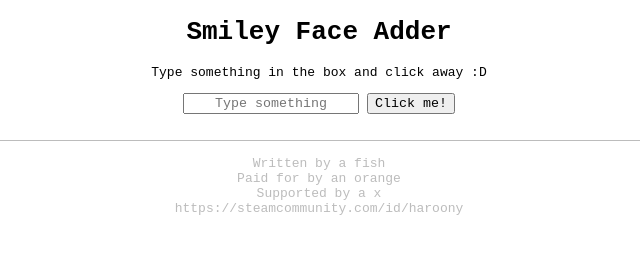
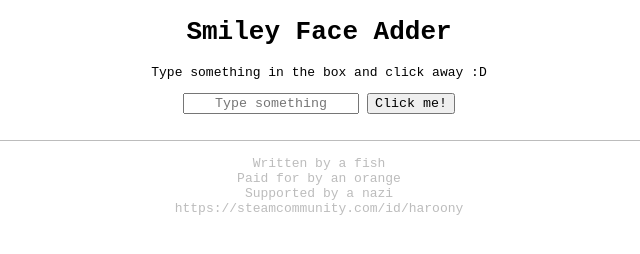
Before and after one commit to Gamer51997/smiley-face-adder, a plain HTML site: page site/index.html in a window 1280 px wide. Shown: the full height of the page, 321-961 px from the left. Drawn offline with Linux system fonts and the light colour scheme.

Commit message:
Quick update
:dancer:

```diff
--- a/site/index.html
+++ b/site/index.html
@@ -13,6 +13,6 @@
 		<input type="text" id="lol" placeholder="Type something">
 		<button onClick="buttonClick()">Click me!</button>
 		<p id="lol2"></p>
-		<p class="footer">Written by a fish<br>Paid for by an orange<br>Supported by a x<br><a href="https://steamcommunity.com/id/haroony">https://steamcommunity.com/id/haroony</a></p>
+		<p class="footer">Written by a fish<br>Paid for by an orange<br>Supported by a nazi<br><a href="https://steamcommunity.com/id/haroony">https://steamcommunity.com/id/haroony</a></p>
 	</body>
 </html>
```
Also changed, not shown: 1 other file.
